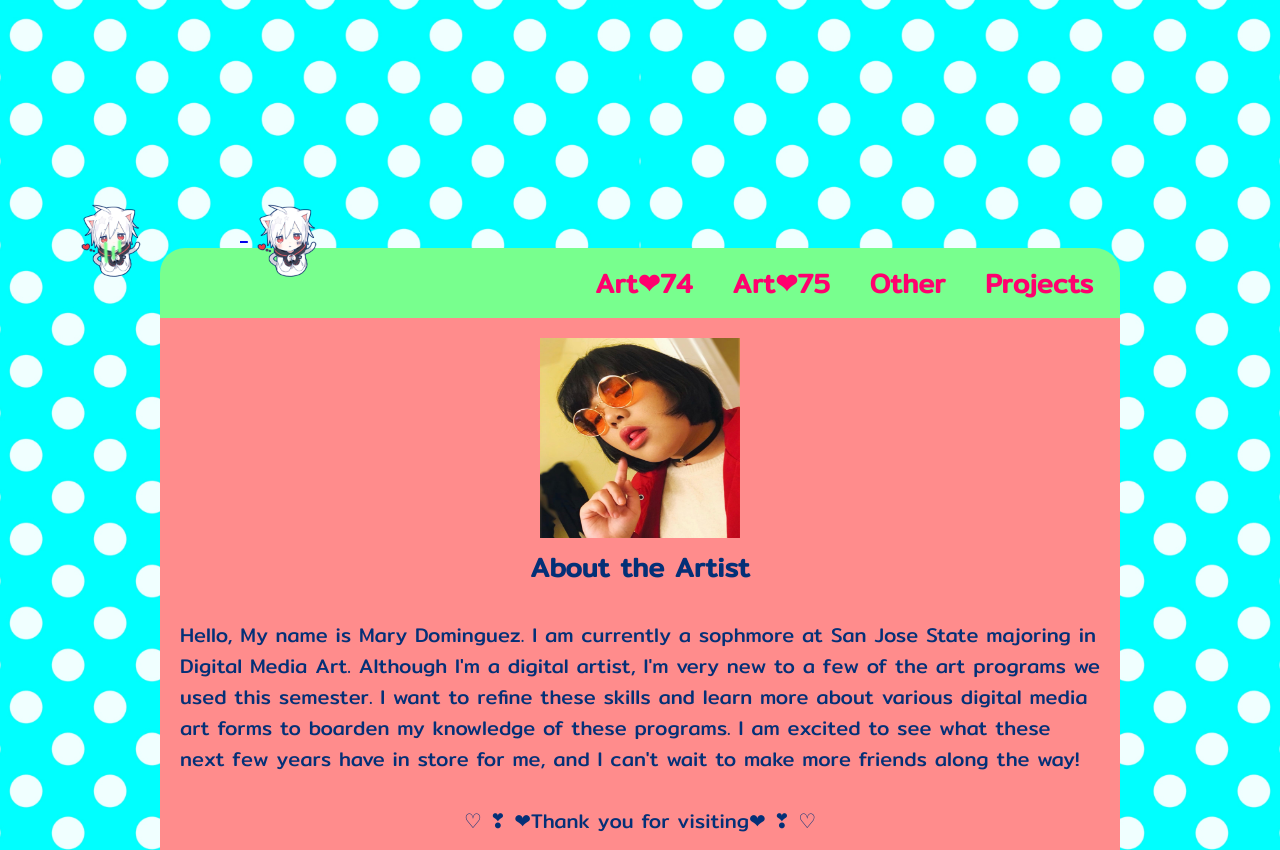
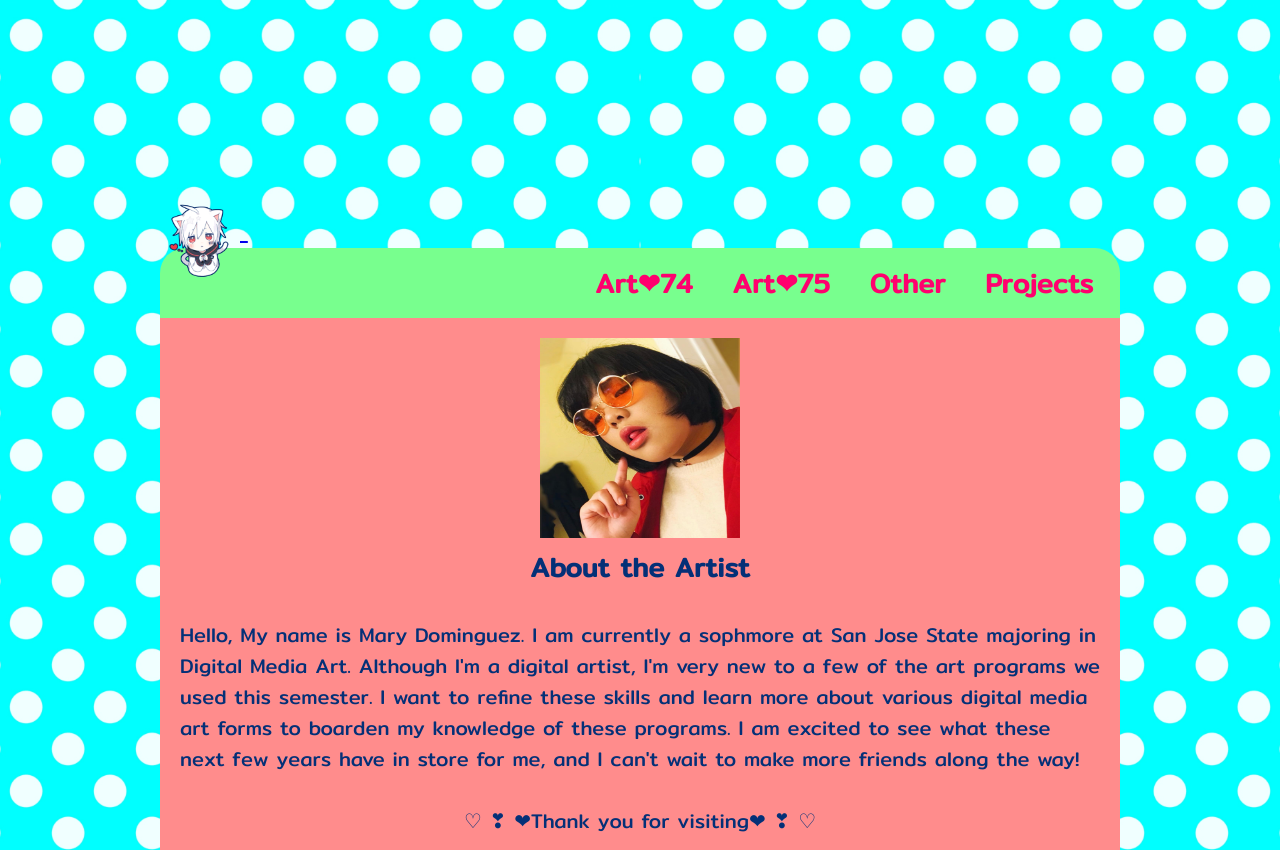
Before and after one commit to mmarydom/cyanide, a plain HTML site: page index.html in a window 1280 px wide. Shown: the top 850 px of the page. Drawn offline with Linux system fonts and the light colour scheme.

Commit message:
Update style.css

```diff
--- a/css/style.css
+++ b/css/style.css
@@ -80,6 +80,7 @@ h1 {
 #navimage {
   position: relative;
   top: 40px;
+ right: 88px;
   height: 80px;
 }
 #navimage:hover {
@@ -90,7 +91,6 @@ h1 {
 #navimage0 {
   position: relative;
   top: 40px;
-  right: 88px;
   height: 80px;
 }
 
```
